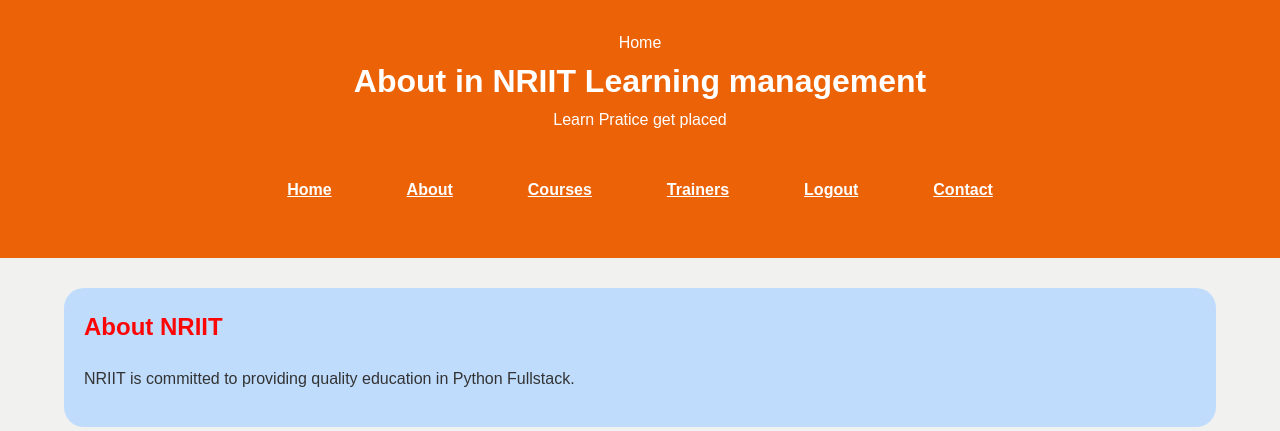
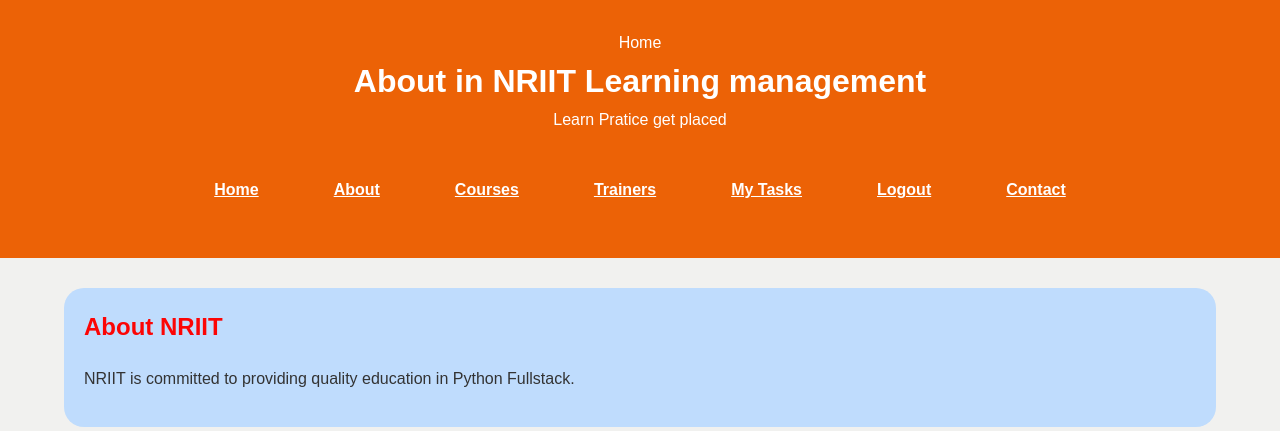
Before and after one commit to umakasa/python_fullstack, a Flask app: page /about in a window 1280 px wide. Shown: the top 431 px of the page. Run offline with Flask 3, Linux system fonts and the light colour scheme; a user stored in the database is signed in.

Commit message:
updated about.html

```diff
--- a/requirements.txt
+++ b/requirements.txt
@@ -1,7 +1,9 @@
 blinker==1.9.0
 click==8.4.2
 Flask==3.1.3
+gunicorn==26.0.0
 itsdangerous==2.2.0
 Jinja2==3.1.6
 MarkupSafe==3.0.3
+packaging==26.3
 Werkzeug==3.1.8
--- a/templates/about.html
+++ b/templates/about.html
@@ -1,5 +1,6 @@
 <!DOCTYPE html>
 <html lang="en">
+
 <head>
     <meta charset="UTF-8">
     <meta name="viewport" content="width=device-width, initial-scale=1.0">
@@ -7,6 +8,7 @@
     <title>About</title>
 
 </head>
+
 <body>
     <header>
         Home <br>
@@ -18,6 +20,7 @@
             <a href="/courses">Courses</a>
             <a href="/trainers">Trainers</a>
             {% if session.get('user_email') %}
+            <a href="/tasks">My Tasks</a>
             <a href="/logout">Logout</a>
             {% else %}
             <a href="/register">Register</a>
@@ -56,4 +59,5 @@
     </footer>
     <script src="{{url_for('static',filename='js/script.js')}}"></script>
 </body>
+
 </html>
--- a/templates/contact.html
+++ b/templates/contact.html
@@ -14,11 +14,12 @@
         <h1>Contact NRIIT Learning Management</h1>
         <p>Learn Practice Get Placed</p>
         <nav>
-             <a href="/">Home</a>
+            <a href="/">Home</a>
             <a href="/about">About</a>
             <a href="/courses">Courses</a>
             <a href="/trainers">Trainers</a>
             {% if session.get('user_email') %}
+            <a href="/tasks">My Tasks</a>
             <a href="/logout">Logout</a>
             {% else %}
             <a href="/register">Register</a>
@@ -104,7 +105,7 @@
         <a href="#">LinkedIn</a>
 
     </footer>
-     <script src="{{url_for('static',filename='js/script.js')}}"></script>
+    <script src="{{url_for('static',filename='js/script.js')}}"></script>
 </body>
 
 </html>
--- a/templates/trainers.html
+++ b/templates/trainers.html
@@ -18,7 +18,8 @@
             <a href="/about">About</a>
             <a href="/courses">Courses</a>
             <a href="/trainers">Trainers</a>
-             {% if session.get('user_email') %}
+            {% if session.get('user_email') %}
+            <a href="/tasks">My Tasks</a>
             <a href="/logout">Logout</a>
             {% else %}
             <a href="/register">Register</a>
@@ -31,7 +32,8 @@
         <section>
             <h2>Meet Our Trainers</h2>
             <article>
-                <img id="trainerImg" src="{{ url_for('static', filename='images/trainer1.jpg') }}" alt="Trainer" width="180" class="trainer-image">
+                <img id="trainerImg" src="{{ url_for('static', filename='images/trainer1.jpg') }}" alt="Trainer"
+                    width="180" class="trainer-image">
                 <h3 id="trainerName">Mr. Sriram</h3>
                 <p id="trainerRole">Python Full Stack Trainer</p>
                 <p id="trainerExp">Experience: 4+ years</p>
```
Also changed, not shown: templates/courses.html (+5 -4 lines), templates/index.html (+5 -2 lines).
